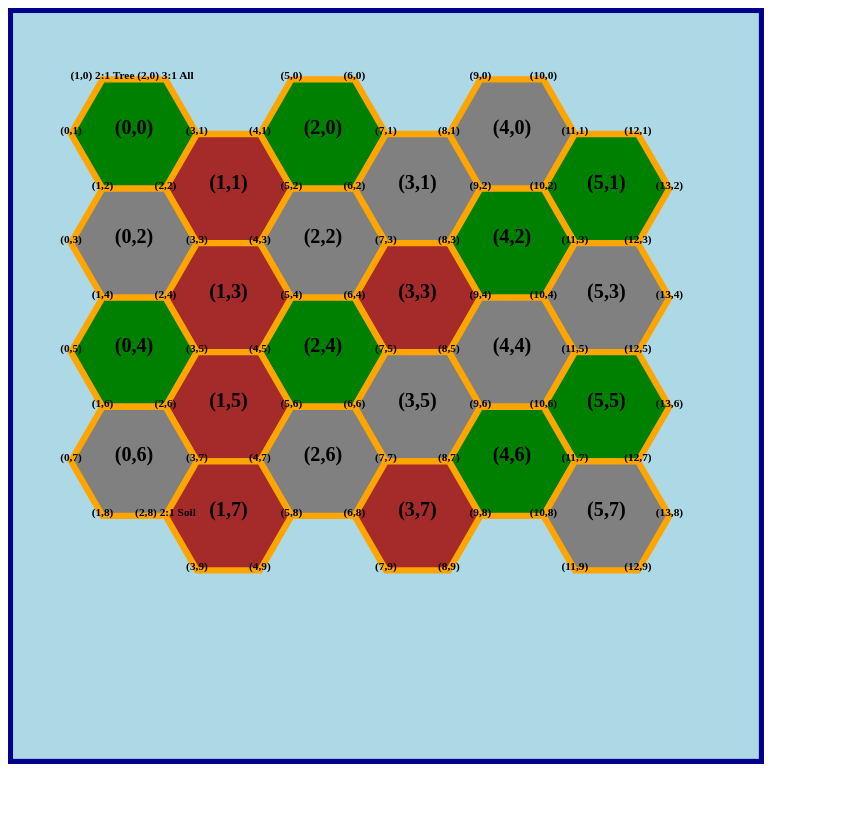
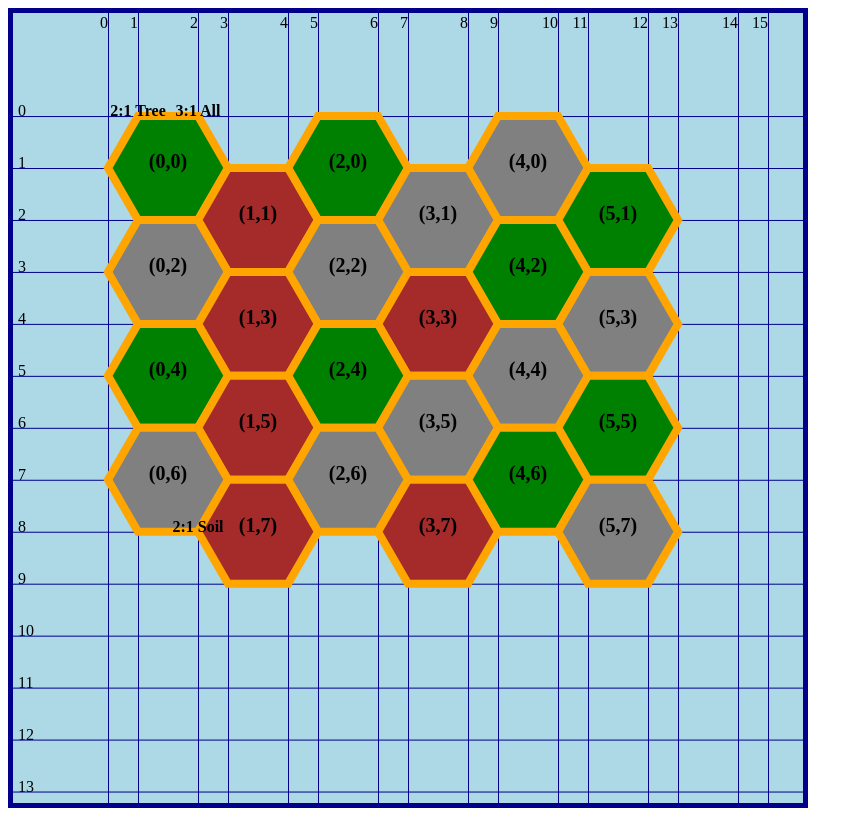
Before and after one commit to mozzzzy/catan, a plain HTML site: page client_js/index.html in a window 1280 px wide. Shown: the whole page, without its empty margins (0-863 px from the left). Drawn offline with nearby package versions, Linux system fonts and the light colour scheme.

Commit message:
client_js: add axis

```diff
--- a/client_js/client.js
+++ b/client_js/client.js
@@ -1,6 +1,8 @@
-const R = 100;
-const OFFSET_X = 200;
-const OFFSET_Y = 200;
+const R = 60;
+const OFFSET_X = 160;
+const OFFSET_Y = 160;
+const WIDTH = 800;
+const HEIGHT = 800;
 const Resource = {
   Iron: "gray",
   Soil: "brown",
@@ -13,6 +15,8 @@ const COS = R * Math.cos(Math.PI / 3.0);
 let map = new Vue({
   el: '#map',
   data: {
+    width: WIDTH,
+    height: HEIGHT,
     cells: [
       {x: 0, y: 0, resource: Resource.Tree},
       {x: 2, y: 0, resource: Resource.Tree},
@@ -46,6 +50,23 @@ let map = new Vue({
     ],
   },
   computed: { // like read only properties
+    view_box: function() {
+      return "0, 0, " + this.width + ", " + this.height;
+    },
+    x_axis: function () {
+      let res = [];
+      for (let i = 0, y = OFFSET_Y - SIN; y <= HEIGHT; i++, y+= SIN) {
+        res.push({x: 0, y: y, width: this.width, height: 1, message: i});
+      }
+      return res;
+    },
+    y_axis: function () {
+      let res = [];
+      for (let i = 0, x = OFFSET_X - R; x <= WIDTH; i++, x += i%2 ? COS : R) {
+        res.push({x: x, y: 0, width: 1, height: this.height, message: i});
+      }
+      return res;
+    },
     all_cells: function () {
       let res = []
       for (let i = 0; i < this.cells.length; i++) {
@@ -73,15 +94,14 @@ let map = new Vue({
         let vertices = this.all_cells[i].vertices;
         for (let j = 0; j < vertices.length; j++) {
           let v = vertices[j];
-          vertices[j].message = "(" + v.x + "," + v.y + ")";
 
           // add message for port
           for (let k = 0; k < this.vertices.length; k++) {
             if (v.x == this.vertices[k].x && v.y == this.vertices[k].y) {
               switch (this.vertices[k].port) {
-                case Resource.Soil: v.message += " " + this.vertices[k].trade_rate + ":1 Soil"; break;
-                case Resource.Tree: v.message += " " + this.vertices[k].trade_rate + ":1 Tree"; break;
-                case Resource.All: v.message  += " " + this.vertices[k].trade_rate + ":1 All"; break;
+                case Resource.Soil: v.message = " " + this.vertices[k].trade_rate + ":1 Soil"; break;
+                case Resource.Tree: v.message = " " + this.vertices[k].trade_rate + ":1 Tree"; break;
+                case Resource.All: v.message  = " " + this.vertices[k].trade_rate + ":1 All"; break;
               }
             }
           }
--- a/client_js/index.html
+++ b/client_js/index.html
@@ -1,11 +1,22 @@
 <body>
-  <svg id="map" width="20cm" height="20cm" viewBox="0 0 1200 1200">
-    <rect x="0" y="0" width="1200" height="1200" fill="lightblue" stroke="darkblue" stroke-width="16" />
-    <polygon v-bind:fill="c.resource" stroke="orange" stroke-width="10" v-bind:points="c.points" v-for="c in all_cells" />
-    <text font-weight="bold" v-bind:x="c.svg_x" v-bind:y="c.svg_y" font-size="32" text-anchor="middle" v-for="c in all_cells">
+  <svg id="map" v-bind:width="width" v-bind:height="height" v-bind:viewBox="view_box">
+    <rect x="0" y="0" v-bind:width="width" v-bind:height="height" fill="lightblue" stroke="darkblue" stroke-width="10" />
+    <rect fill="darkblue" v-bind:x="l.x" v-bind:y="l.y" v-bind:width="l.width" v-bind:height="l.height" v-for="l in x_axis" />
+    <rect fill="darkblue" v-bind:x="l.x" v-bind:y="l.y" v-bind:width="l.width" v-bind:height="l.height" v-for="l in y_axis" />
+
+    <text v-bind:x="l.x + 10" v-bind:y="l.y" v-for="l in x_axis">
+    {{ l.message }}
+    </text>
+
+    <text text-anchor="end" v-bind:x="l.x" v-bind:y="l.y + 20" v-for="l in y_axis">
+    {{ l.message }}
+    </text>
+
+    <polygon v-bind:fill="c.resource" stroke="orange" stroke-width="8" v-bind:points="c.points" v-for="c in all_cells" />
+    <text font-weight="bold" v-bind:x="c.svg_x" v-bind:y="c.svg_y" font-size="20" text-anchor="middle" v-for="c in all_cells">
     {{ "(" + c.x + "," + c.y + ")" }}
     </text>
-    <text font-weight="bold" v-bind:x="v.svg_x" v-bind:y="v.svg_y" font-size="18" text-anchor="middle" v-for="v in all_vertices">
+    <text font-weight="bold" v-bind:x="v.svg_x" v-bind:y="v.svg_y" font-size="16" text-anchor="middle" v-for="v in all_vertices">
     {{ v.message }}
     </text>
   </svg>
```
